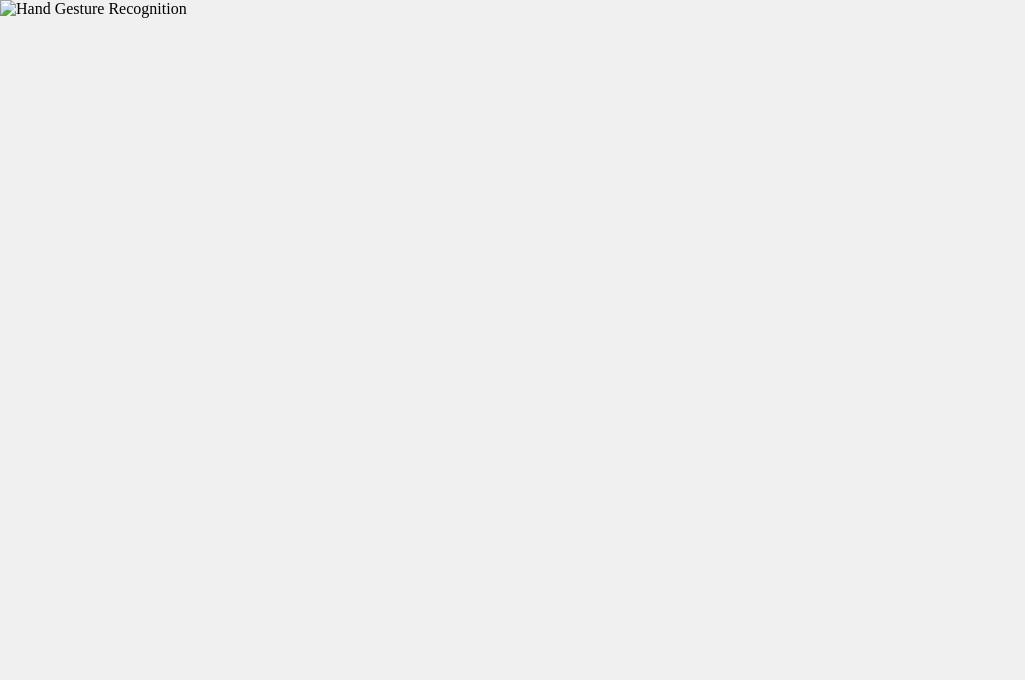
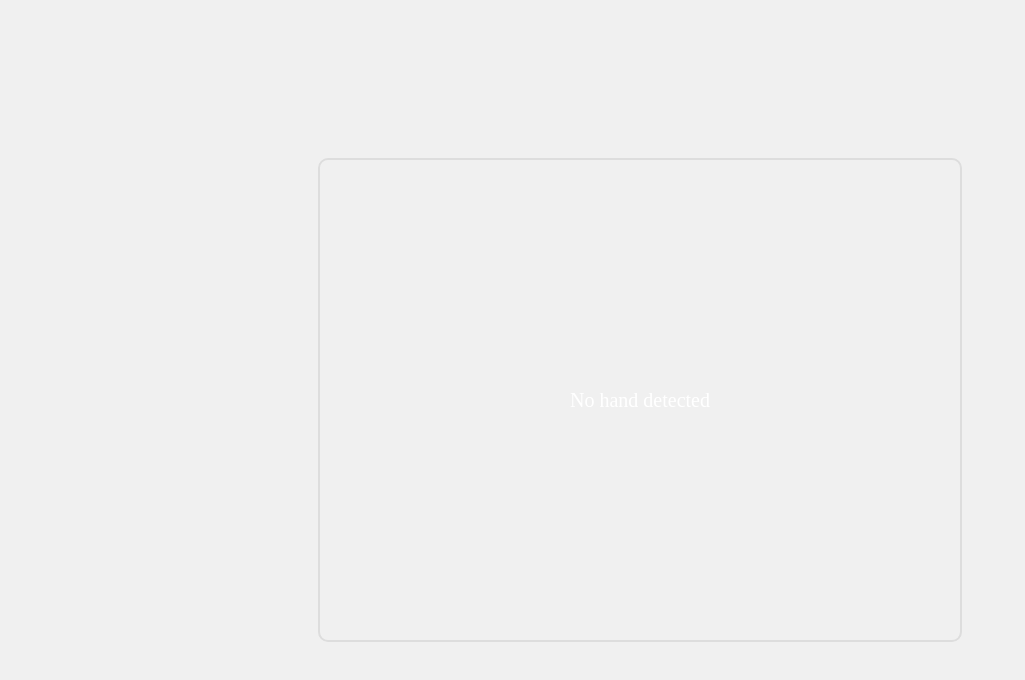
Before and after one commit to Hardik-1226/GestureControl, a plain HTML site: page index.html in a window 1280 px wide. Shown: the whole page, without its empty margins (0-1025 px from the left). Drawn offline with Linux system fonts and the light colour scheme.

Commit message:
index.html

```diff
--- a/index.html
+++ b/index.html
@@ -3,7 +3,7 @@
 <head>
     <meta charset="UTF-8">
     <meta name="viewport" content="width=device-width, initial-scale=1.0">
-    <title>Hand Gesture Recognition</title>
+    <title>Gesture Control</title>
     <style>
         body {
             display: flex;
@@ -14,26 +14,46 @@
             background-color: #f0f0f0;
         }
         #video-container {
-            width: 100%;
-            height: 100%;
+            position: relative;
+            width: 640px;
+            height: 480px;
+            border: 2px solid #ddd;
+            border-radius: 10px;
+            overflow: hidden;
         }
         #video {
             width: 100%;
             height: 100%;
+            object-fit: cover;
+        }
+        #overlay {
+            position: absolute;
+            top: 0;
+            left: 0;
+            width: 100%;
+            height: 100%;
+            display: flex;
+            justify-content: center;
+            align-items: center;
+            color: white;
+            font-size: 20px;
         }
     </style>
 </head>
 <body>
     <div id="video-container">
-        <img id="video" src="http://127.0.0.1:5000/video_feed" alt="Hand Gesture Recognition">
+        <video id="video" autoplay></video>
+        <div id="overlay">No hand detected</div>
     </div>
+    <script>
+        const videoElement = document.getElementById('video');
 
-    <script>
-        const video = document.getElementById('video');
-        video.addEventListener('error', (e) => {
-            console.error('Error with video feed:', e);
-            alert('Failed to load video feed. Please try again.');
-        });
-    </script>
-</body>
-</html>
+        // Access the user's webcam
+        navigator.mediaDevices
+            .getUserMedia({ video: true })
+            .then((stream) => {
+                videoElement.srcObject = stream;
+            })
+            .catch((error) => {
+                console.error('Error accessing the webcam:', error);
+                alert('
```
